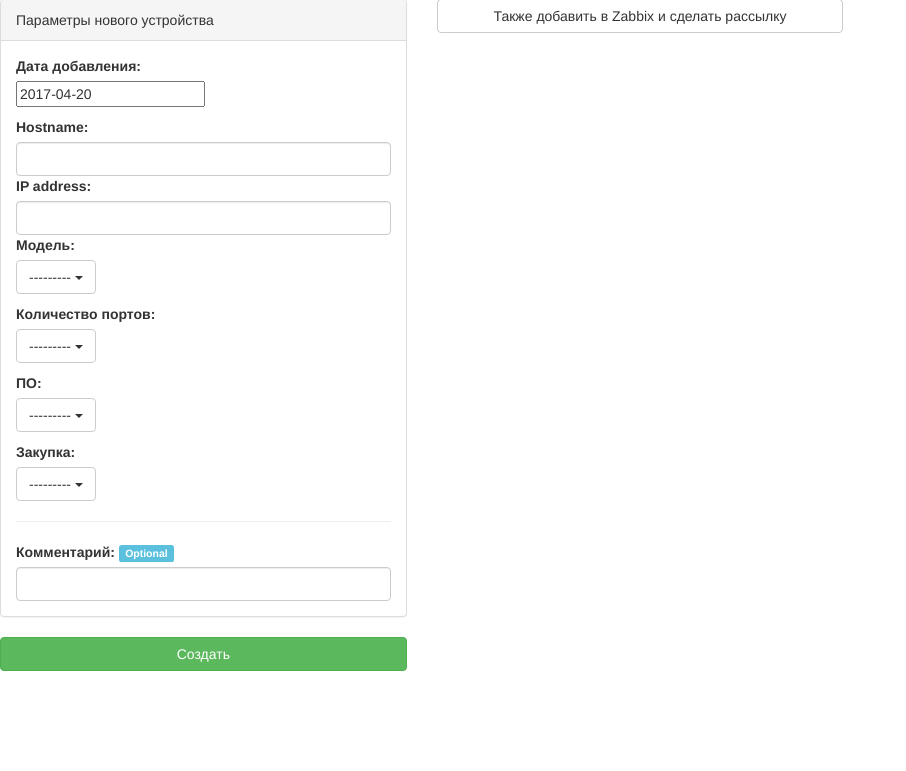
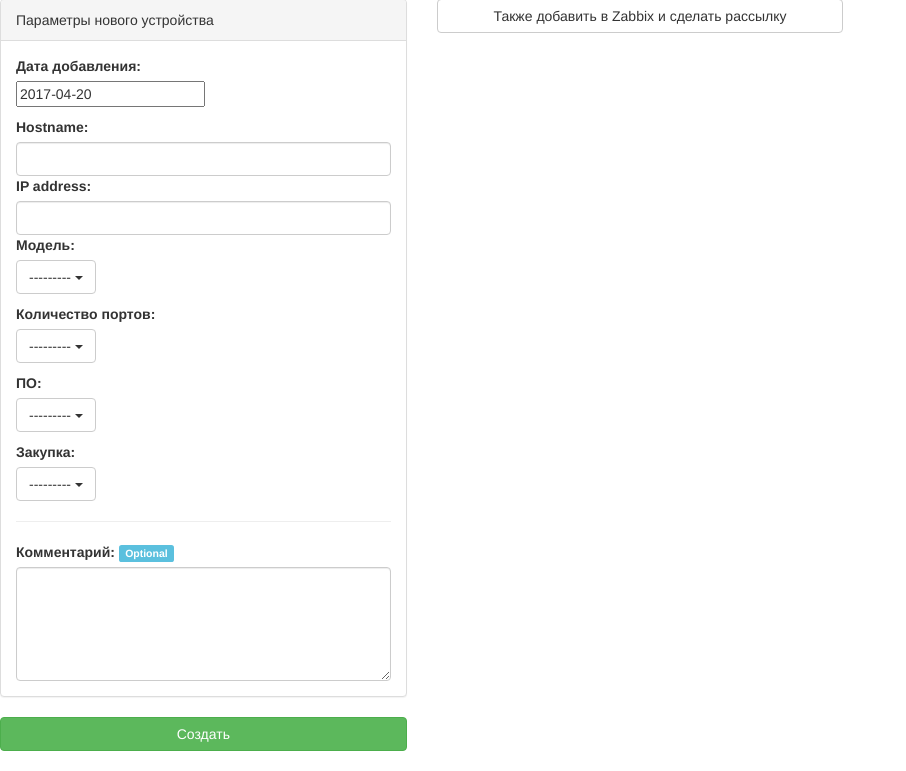
Before and after one commit to annikuli/nettools, a Django app: page /create/ in a window 1280 px wide. Shown: the part 73-844 px from the top of the page, without its empty margins (0-906 px from the left). Before the commit the page ends 744 px from the top, so only its background shows below. Run offline with Django 3.2, Linux system fonts and the light colour scheme; parts of the project's set-up code (start-up, migrations or seed data) failed here and were passed over; some libraries are stand-ins or nearby versions.

Commit message:
textareas added

```diff
--- a/nettools/forms.py
+++ b/nettools/forms.py
@@ -31,7 +31,7 @@ class DeviceForm(forms.ModelForm):
         model = Device
         fields = ['hostname', 'ip', 'addition_date', 'model', 'ports', 'po', 'purchase', 'description']
         widgets = {
-            'addition_date': SelectDateWidget(empty_label="Nothing"),
+            'addition_date': SelectDateWidget(empty_label="Nothing")
         }
 
 
--- a/templates/create_device.html
+++ b/templates/create_device.html
@@ -56,7 +56,7 @@
                      <p id="purchase">{{ device.purchase }}</p>
                      <hr>
                      <label for="description">Комментарий: <span class="label label-info">Optional</span></label>
-                     <input type="text" class="form-control" id="description" name="device-description">
+                     <textarea type="text" class="form-control" rows="5" id="description" name="device-description"></textarea>
                  </div>
              </div>
 
--- a/templates/phones.html
+++ b/templates/phones.html
@@ -38,10 +38,11 @@
             <input type="text" class="form-control" id="phone" name="contact-phone_number">
             <label for="organization">Организация:</label>
             <input type="text" class="form-control" id="organization" name="contact-organization">
-            <label for="description">Комментарий:</label>
-            <input type="text" class="form-control" id="description" name="contact-description">
             <label for="email">E-Mail:</label>
             <input type="text" class="form-control" id="email" name="contact-email">
+            <label for="description">Комментарий:</label>
+            <textarea type="text" class="form-control" raws="3" id="description" name="contact-description"></textarea>
+
             <br>
             <p class="bg-info">Не обязательно заполнять все поля</p>
             <br>
```
